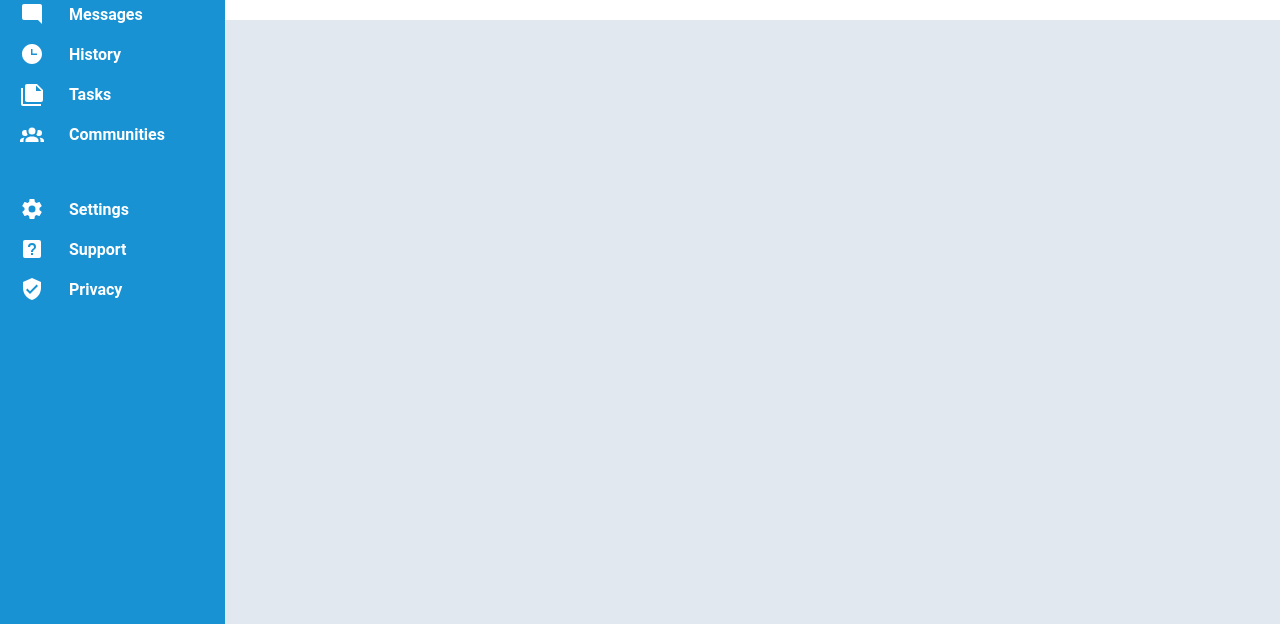
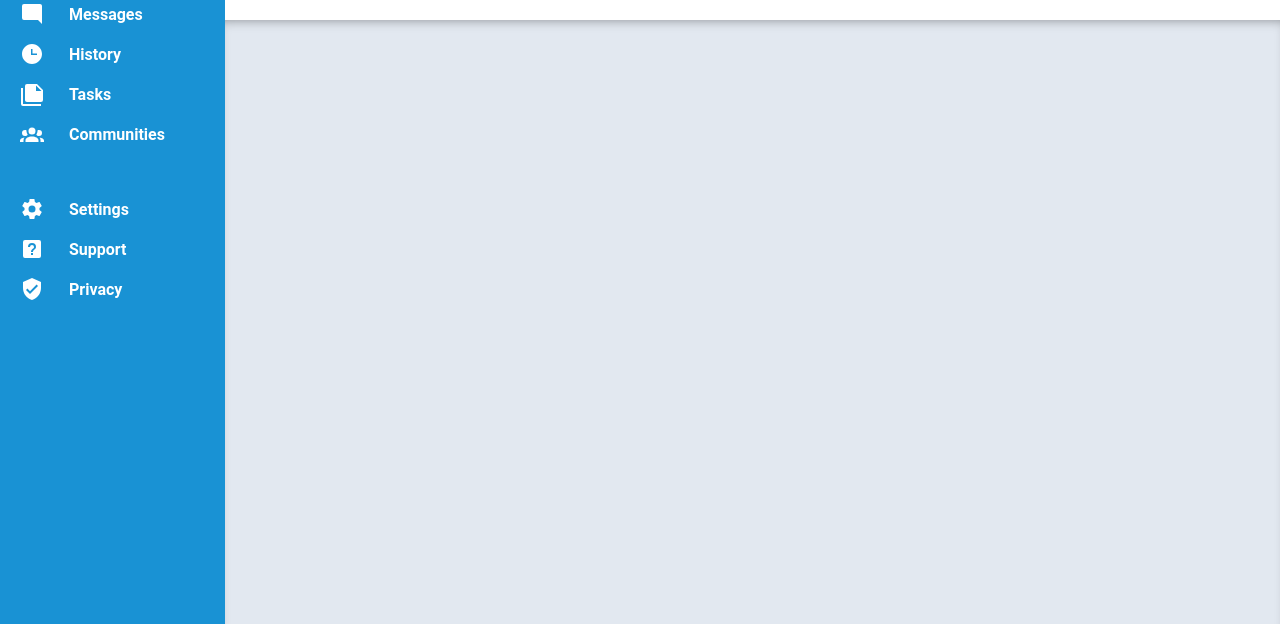
Before and after one commit to billyx86/admin-dashboard, a plain HTML site: page index.html in a window 1280 px wide. Shown: the part 176-800 px from the top of the page. Drawn offline with Linux system fonts and the light colour scheme.

Commit message:
Add box shadow to main content element

```diff
--- a/style.css
+++ b/style.css
@@ -73,6 +73,7 @@ body {
 
 .main-content {
     background-color: #E2E8F0;
+    box-shadow: inset 0 7px 12px -7px rgba(0,0,0,0.4);
 }
 
 .header {
```
